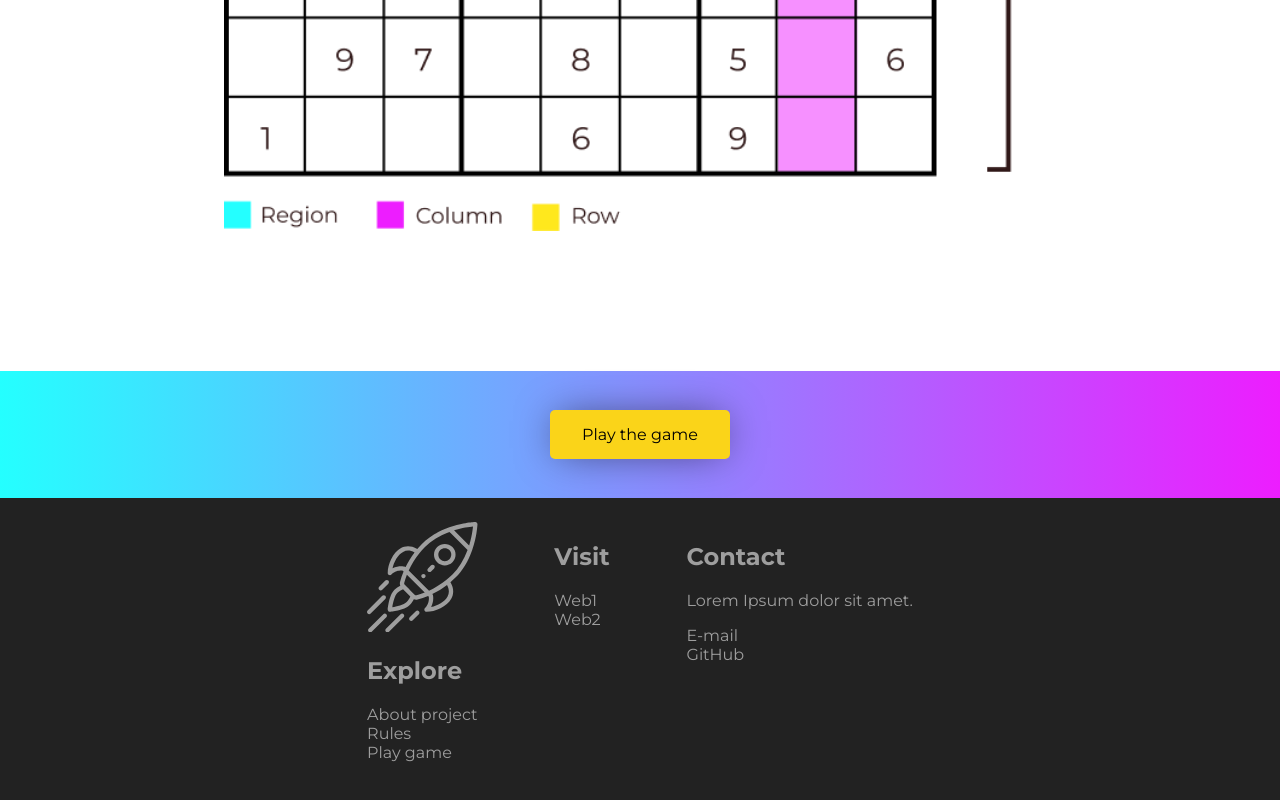
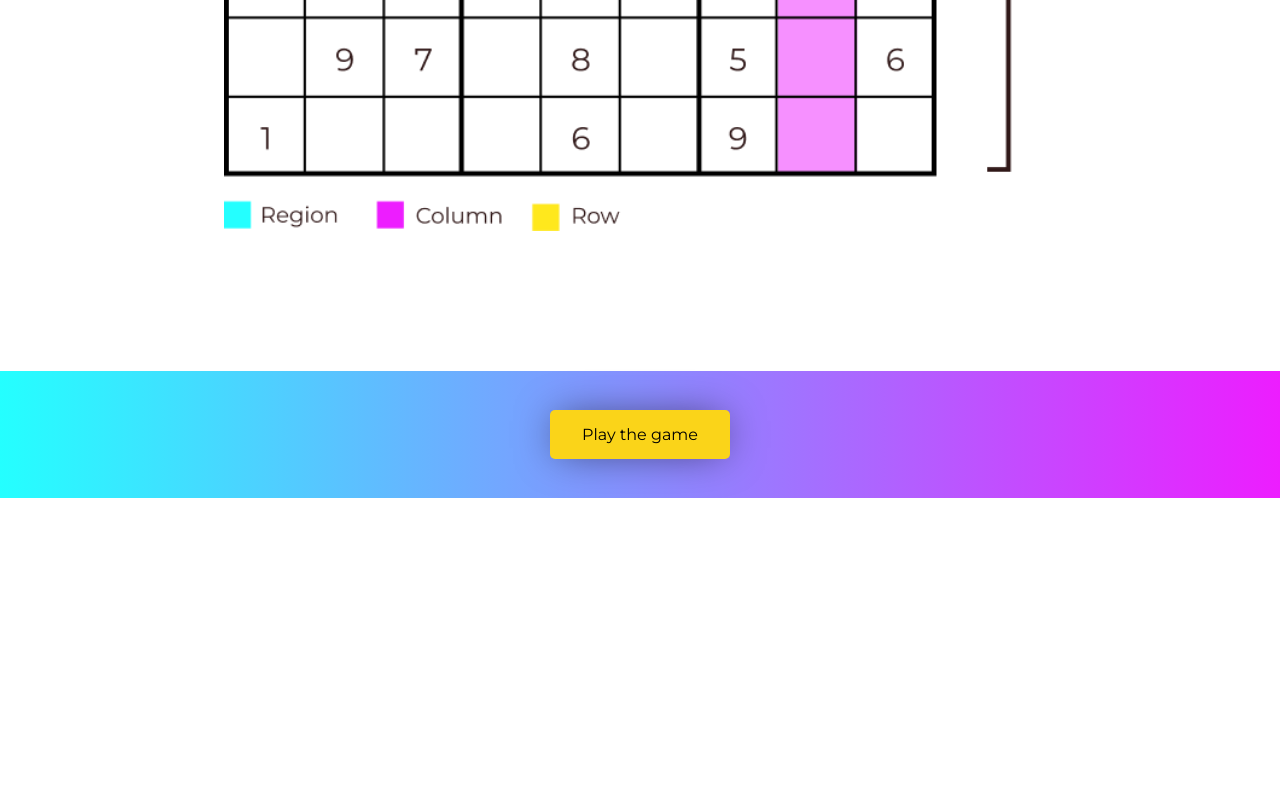
Before and after one commit to NikolSkvarilova/sudoku, a React (Create React App) app in the folder app/: page / in a window 1280 px wide. Shown: the part 4802-5602 px from the top of the page. After the commit the page ends 5300 px from the top, so only its background shows below. Built offline with nearby package versions, Linux system fonts and the light colour scheme.

Commit message:
No need to use footer now

```diff
--- a/app/src/App.js
+++ b/app/src/App.js
@@ -158,7 +158,7 @@ function App() {
         btn_txt="Play the game"
       />
 
-      <Footer
+      {/* <Footer
         categories={
           [
             {text: "Explore",
@@ -184,7 +184,7 @@ function App() {
         category_txt_color={colorPalette.txtSecondary}
         note_txt_color={colorPalette.txtSecondary}
         subcategory_txt_color={colorPalette.txtSecondary}
-      />
+      /> */}
     </div>
   )
 }
```
